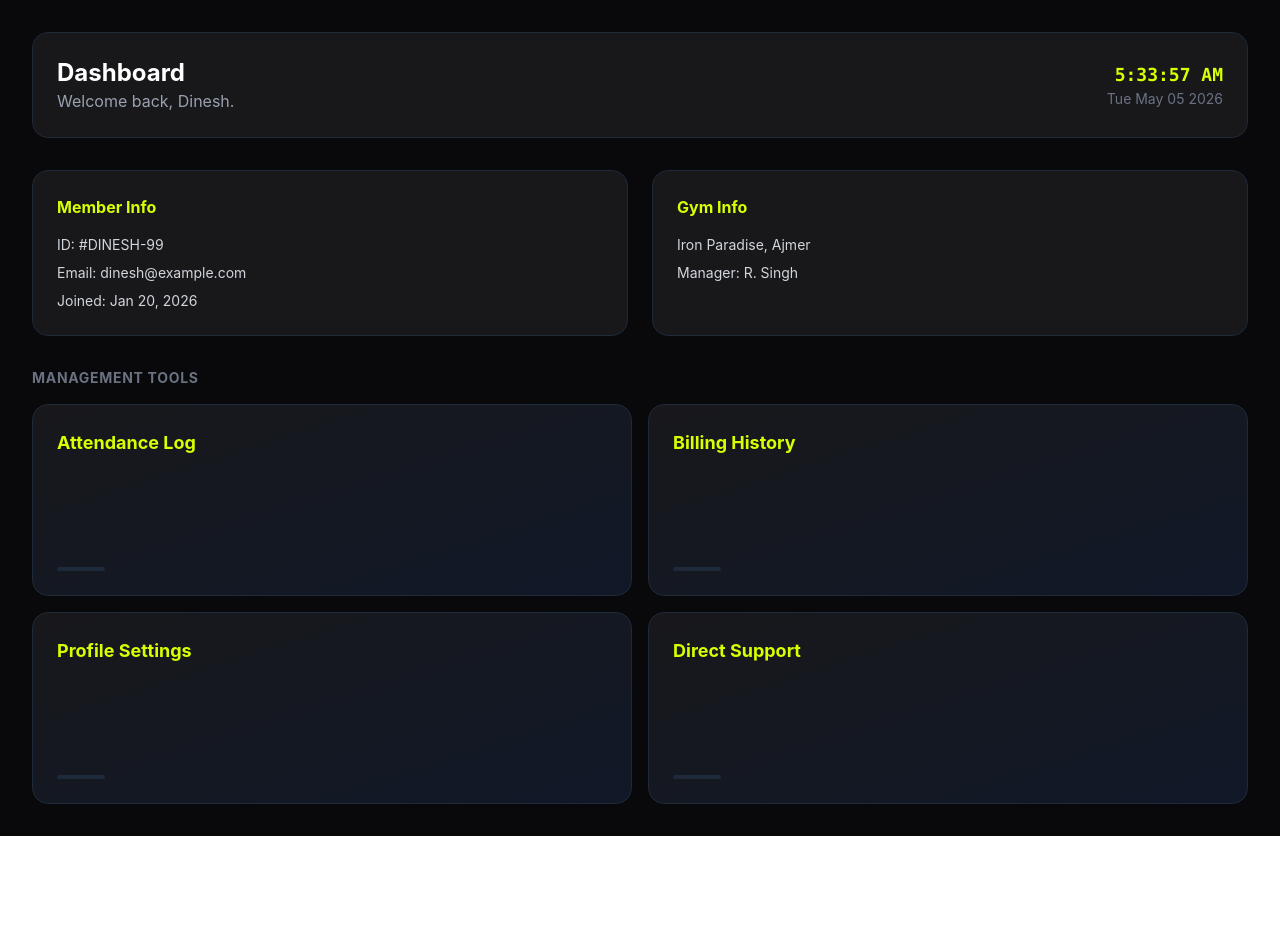
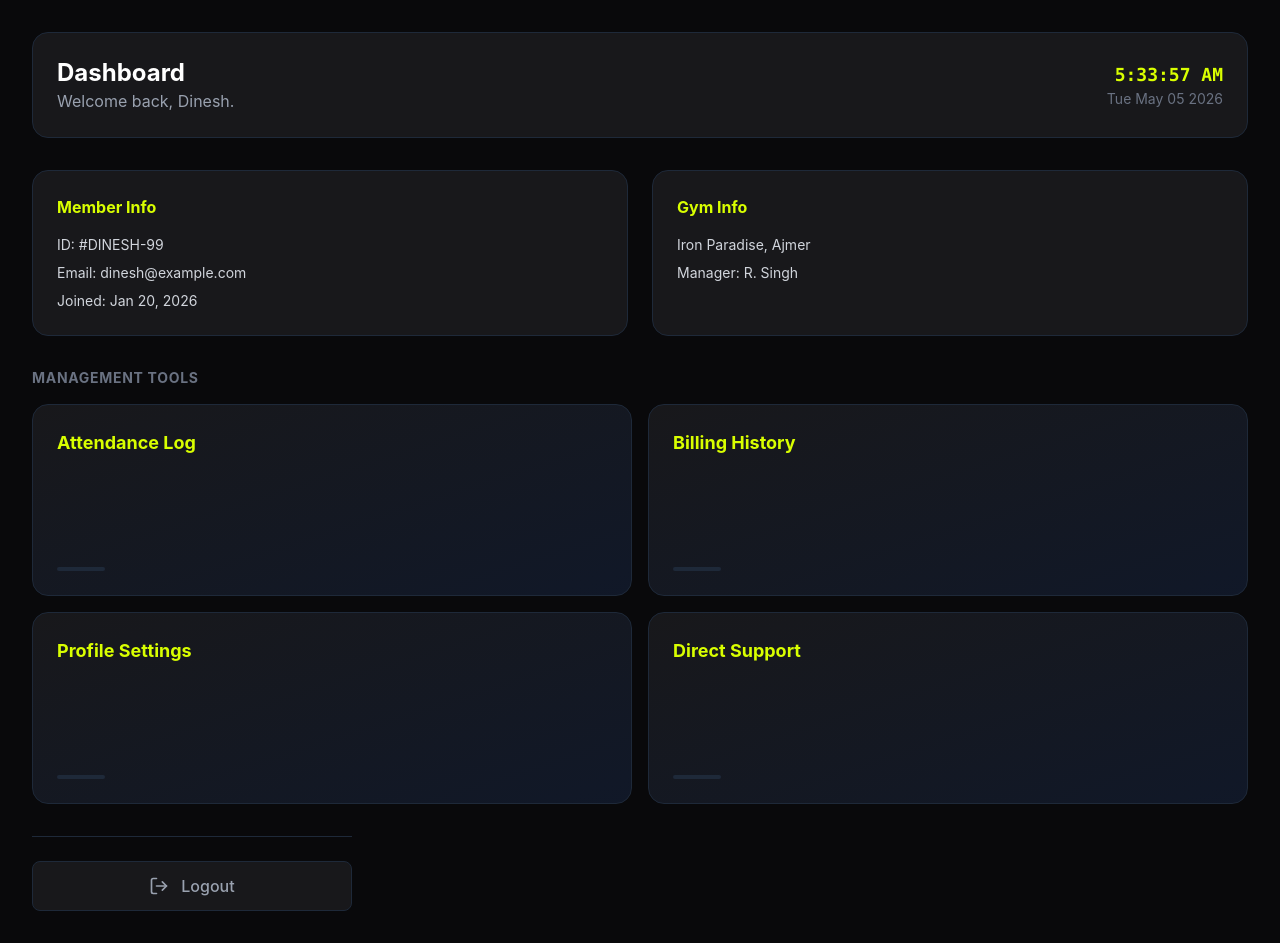
Before and after one commit to DeveloperDinesh24/fitpulse, a React (Vite) app: page / in a window 1280 px wide. Before the commit the page ends 836 px from the top, so only its background shows below. Built offline with nearby package versions, Linux system fonts and the light colour scheme.

Commit message:
feat: add logout button

```diff
--- /dev/null
+++ b/src/components/ui/LogoutButton.tsx
@@ -0,0 +1,12 @@
+import { LogOut } from "lucide-react"
+
+export const LogoutButton = () => {
+  return (
+    <div className='mt-auto pt-6 border-t border-gray-800'>
+      <button className='w-full flex items-center justify-center gap-3 bg-card border border-gray-800 hover:border-red-900/50 hover:bg-red-950/20 text-gray-400 hover:text-red-400 py-3 rounded-lg transition-all duration-300'>
+        <LogOut className='w-5 h-5' />
+        <span className='font-medium'>Logout</span>
+      </button>
+    </div>
+  )
+}
--- a/src/pages/MemberDashboard.tsx
+++ b/src/pages/MemberDashboard.tsx
@@ -1,6 +1,7 @@
 import { About } from '../components/dashboard/About'
 import { Header } from '../components/dashboard/Header'
 import { ManagementTools } from '../components/dashboard/ManagementTools'
+import { LogoutButton } from '../components/ui/LogoutButton'
 
 export const MemberDashboard = () => {
   return (
@@ -9,6 +10,12 @@ export const MemberDashboard = () => {
         <Header />
         <About />
         <ManagementTools />
+        <aside className='w-80 shrink-0'>
+          <div className='space-y-6 flex flex-col h-full'>
+
+            <LogoutButton />
+          </div>
+        </aside>
       </main>
     </div>
   )
```
